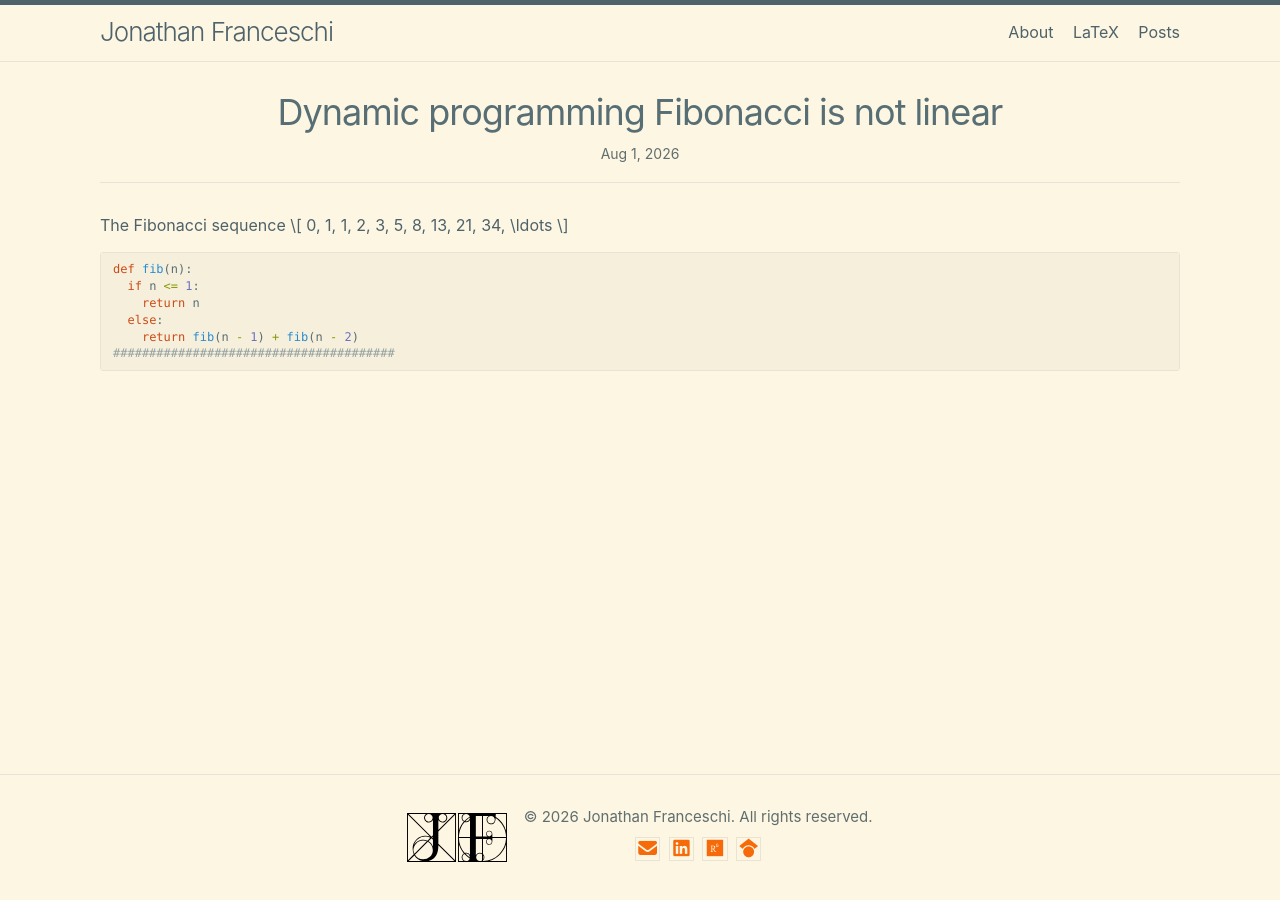
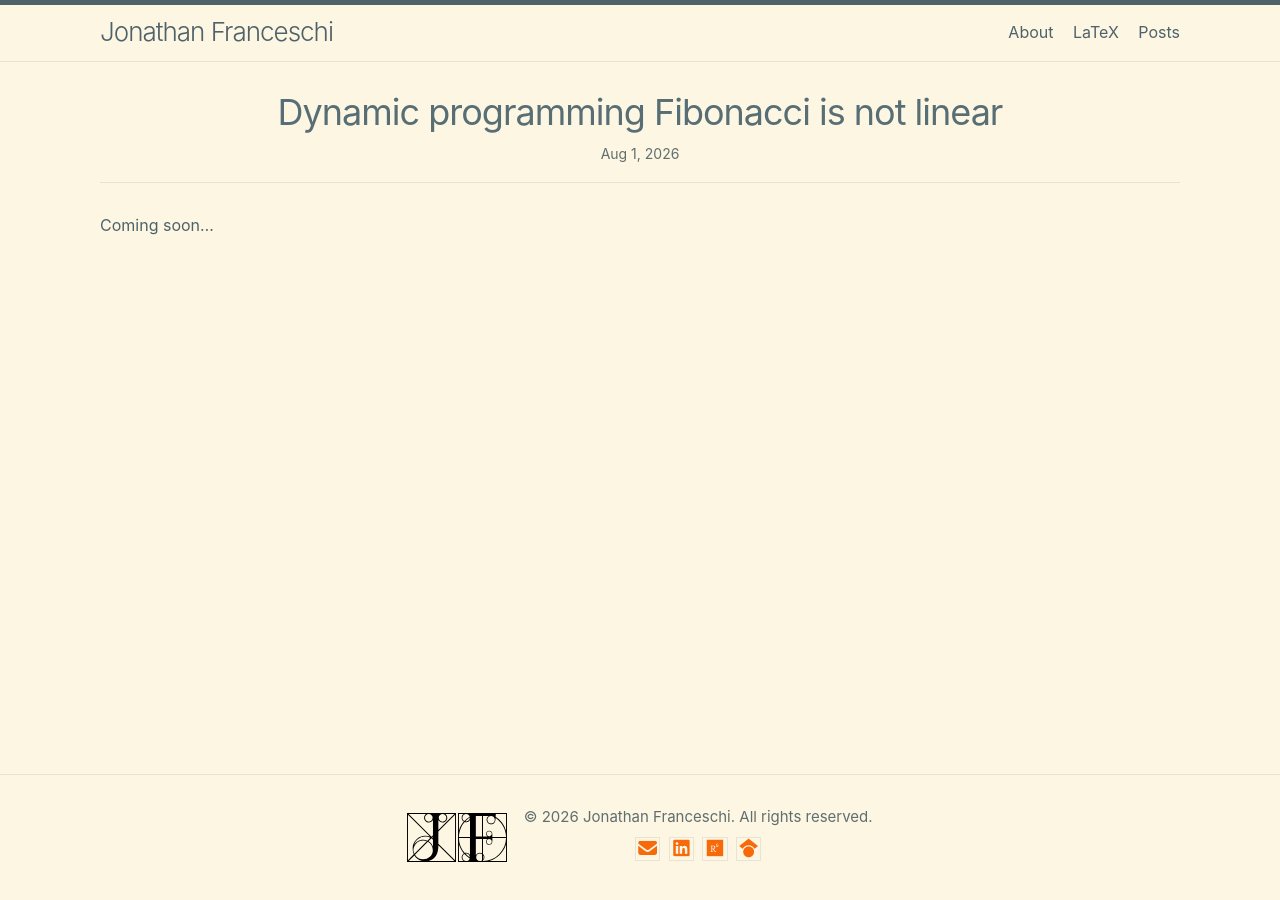
Before and after one commit to doubts-for-nuts/doubts-for-nuts.github.io, a Jekyll site: the page built from _posts/2026-08-01-fibonacci.md, in a window 1280 px wide. Built offline with Jekyll 4.4.1, drawn with Linux system fonts in a browser that asks for light colours; nearby versions of some CDN libraries; a script that is not in the unit is left out.

Commit message:
Update 2026-08-01-fibonacci.md

````diff
--- a/_posts/2026-08-01-fibonacci.md
+++ b/_posts/2026-08-01-fibonacci.md
@@ -4,19 +4,4 @@ title:  "Dynamic programming Fibonacci is not linear"
 date: 2026-08-01
 excerpt: "Your favorite dynamic programming method is nowhere close to $$O(n).$$"
 ---
-
-
-The Fibonacci sequence
-\\\[
-0, 1, 1, 2, 3, 5, 8, 13, 21, 34, \ldots
-\\\]
-
-
-```python
-def fib(n):
-  if n <= 1:
-    return n
-  else:
-    return fib(n - 1) + fib(n - 2)
-#######################################
-```
+Coming soon...
````
